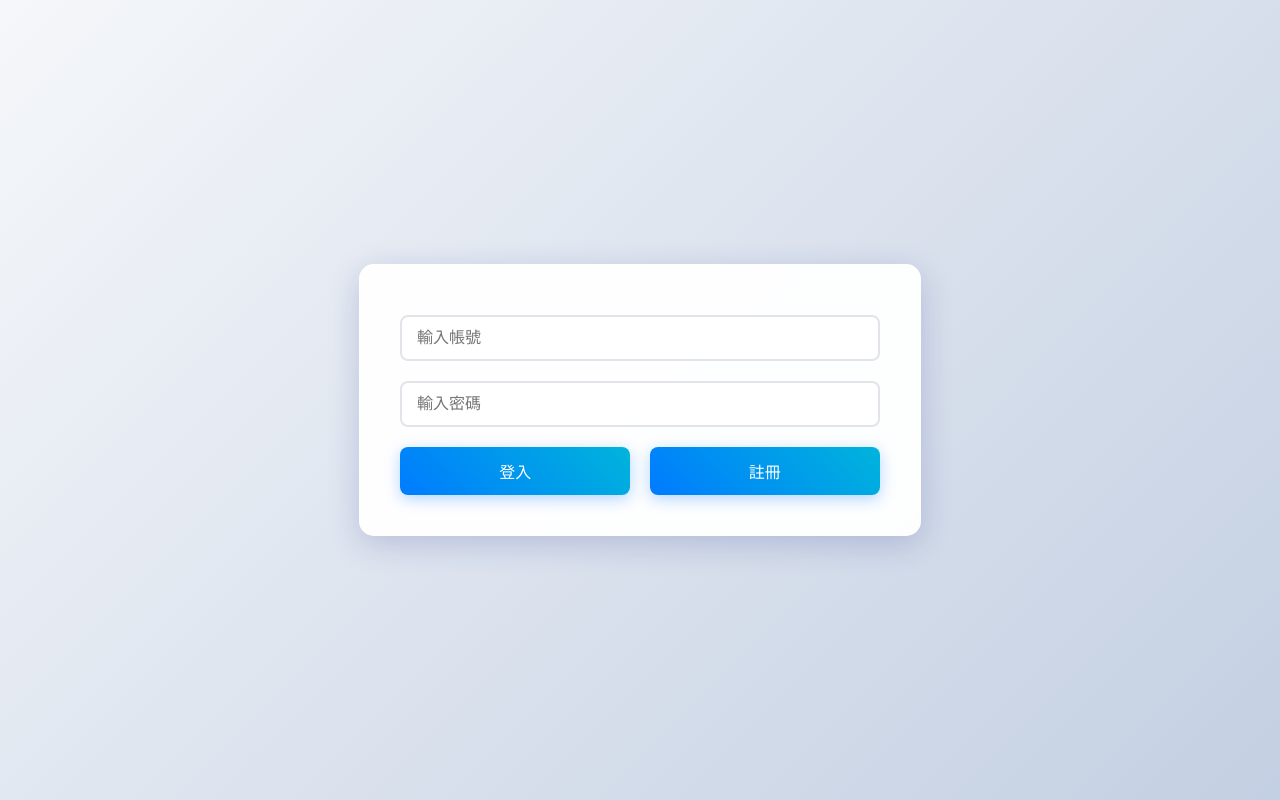
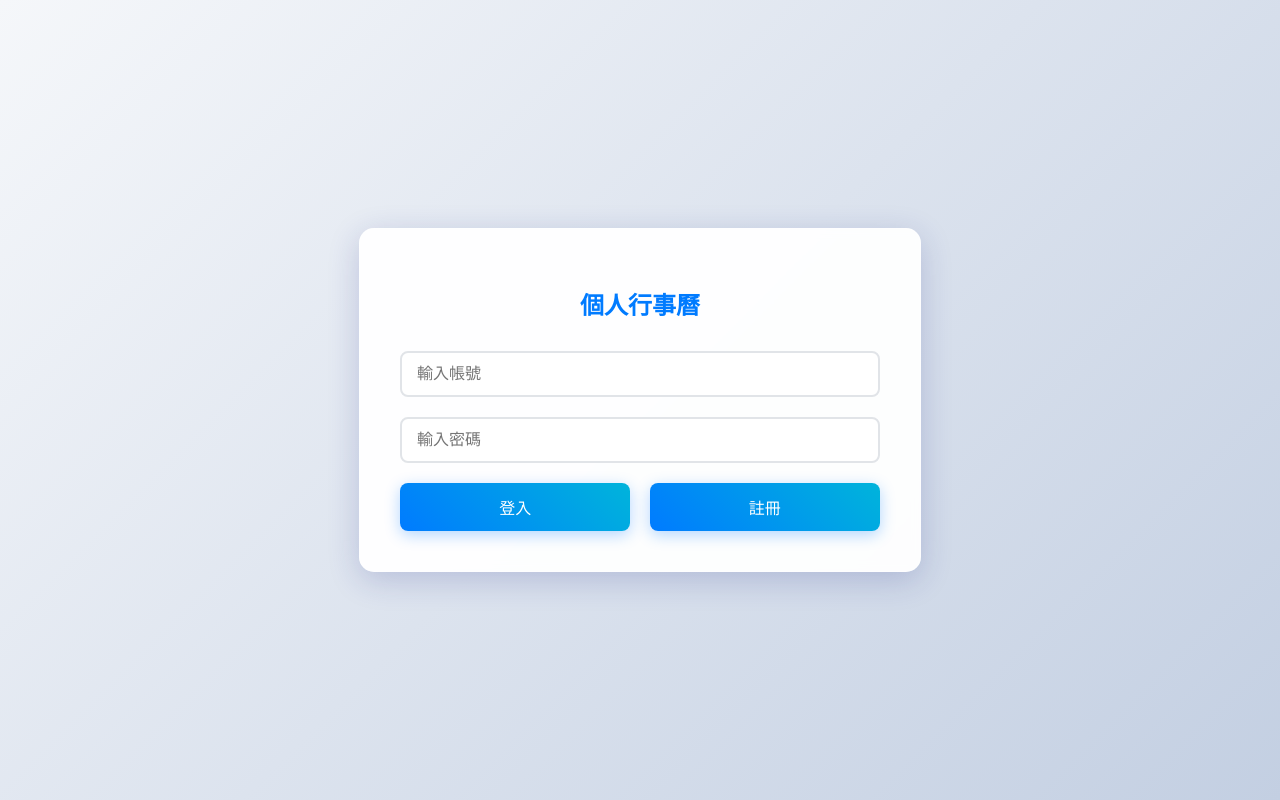
Before and after one commit to Yui-kzy/calendar, a Flask app: page / in a window 1280 px wide. Run offline with Flask 3, Linux system fonts and the light colour scheme.

Commit message:
fix: add header to login page for personal calendar

```diff
--- a/templates/login.html
+++ b/templates/login.html
@@ -22,6 +22,13 @@
             width: 100%;
             max-width: 480px;
             border: 1px solid rgba(255, 255, 255, 0.3);
+            text-align: center;
+        }
+
+        h1 {
+            margin-bottom: 20px;
+            color: #007BFF;
+            font-size: 24px;
         }
 
         input[type="text"],
@@ -122,6 +129,7 @@
 </head>
 <body>
     <div class="container">
+        <h1>個人行事曆</h1>
         <form method="POST">
             <input type="text" name="user_id" placeholder="輸入帳號" required>
             <input type="password" name="password" placeholder="輸入密碼" required>
```
